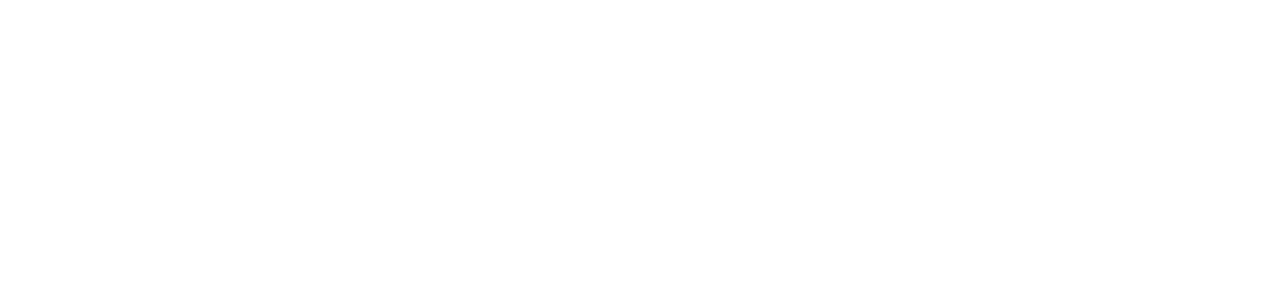
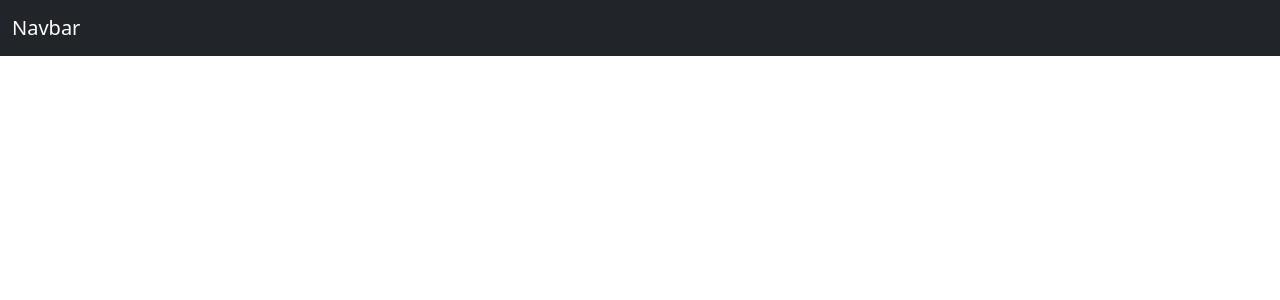
Before and after one commit to Amit-1998/DEV_PP_11, a React (Create React App) app in the folder Module3/shopping-cart/: page / in a window 1280 px wide. Shown: the top 300 px of the page. Built offline with nearby package versions, Linux system fonts and the light colour scheme.

Commit message:
Shopping Cart=> UI Implementation => just  Navbar aded

```diff
--- a/Module3/shopping-cart/public/index.html
+++ b/Module3/shopping-cart/public/index.html
@@ -24,6 +24,9 @@
       work correctly both with client-side routing and a non-root public URL.
       Learn how to configure a non-root public URL by running `npm run build`.
     -->
+    <!-- Bootstrap css link -->
+    <link href="https://cdn.jsdelivr.net/npm/bootstrap@5.1.0/dist/css/bootstrap.min.css" rel="stylesheet" integrity="sha384-KyZXEAg3QhqLMpG8r+8fhAXLRk2vvoC2f3B09zVXn8CA5QIVfZOJ3BCsw2P0p/We" crossorigin="anonymous">
+
     <title>React App</title>
   </head>
   <body>
@@ -39,5 +42,9 @@
       To begin the development, run `npm start` or `yarn start`.
       To create a production bundle, use `npm run build` or `yarn build`.
     -->
+
+    <!-- Bootstrap js bundle link -->
+    <script src="https://cdn.jsdelivr.net/npm/bootstrap@5.1.0/dist/js/bootstrap.bundle.min.js" integrity="sha384-U1DAWAznBHeqEIlVSCgzq+c9gqGAJn5c/t99JyeKa9xxaYpSvHU5awsuZVVFIhvj" crossorigin="anonymous"></script>
+
   </body>
 </html>
--- a/Module3/shopping-cart/src/App.js
+++ b/Module3/shopping-cart/src/App.js
@@ -1,9 +1,10 @@
+import Navbar from "./components/navbar"
 
 let App= ()=> {
   return (
-    <div >
-
-    </div>
+      <>
+        <Navbar />
+      </>
   );
 }
 
--- /dev/null
+++ b/Module3/shopping-cart/src/components/navbar.jsx
@@ -0,0 +1,14 @@
+let Navbar = () => {
+    return (
+        <>
+            <nav class="navbar navbar-dark bg-dark">
+                <div class="container-fluid">
+                    <a class="navbar-brand" href="#">Navbar</a>
+                </div>
+            </nav>
+
+        </>
+    );
+}
+
+export default Navbar;
```
Also changed, not shown: Module3/shopping-cart/src/components/cart.jsx (added), Module3/shopping-cart/src/components/home.jsx (added), Module3/shopping-cart/src/components/preview.jsx (added).
